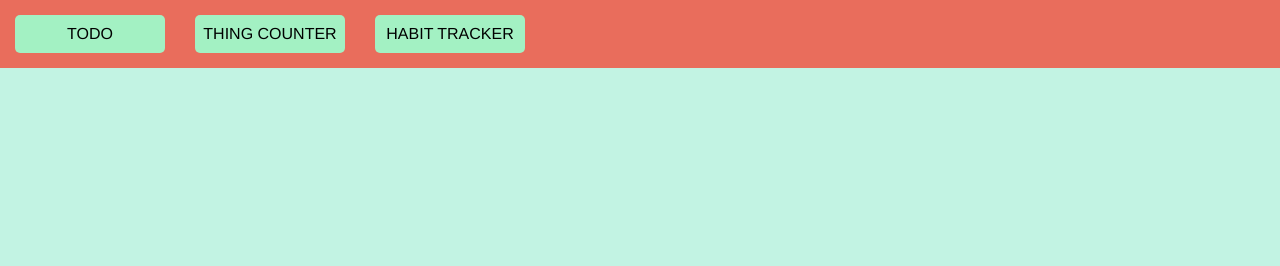
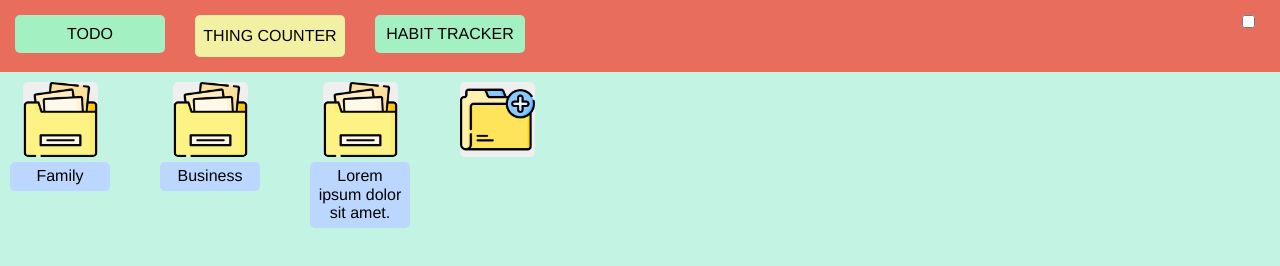
Before and after one commit to kxrn0/TODO-app, a plain HTML site: page index.html in a window 1280 px wide. Drawn offline with Linux system fonts and the light colour scheme.

Commit message:
finished the design of the the homepage of the todo section

```diff
--- a/base_style.css
+++ b/base_style.css
@@ -11,7 +11,7 @@ body {
 }
 
 .nav-bar ul {
-    /* padding: px; */
+    position: relative;
     display: flex;
     list-style: none;
     background: rgb(233, 109, 92);
@@ -37,3 +37,36 @@ body {
     background: rgb(110, 211, 155);
     transform: scale(.99);
 }
+
+.nav-bar input[type="checkbox"] {
+    position: absolute;
+    right: 25px;
+}
+
+#focused {
+    background: rgb(241, 240, 163);
+    padding: 12px 5px;
+}
+
+#focused:hover {
+    background: rgb(217, 228, 153);
+}
+
+#focused:active {
+    background: rgb(195, 218, 143);
+}
+
+@media screen and (max-width: 500px) {
+    .nav-bar button {
+        font-size: 13px;
+        width: auto;
+    }
+
+    .nav-bar li {
+        margin: 5px;
+    }
+
+    .nav-bar input[type="checkbox"] {
+        right: 10px;
+    }
+}
--- a/index.html
+++ b/index.html
@@ -6,7 +6,13 @@
     <meta name="viewport" content="width=device-width, initial-scale=1.0">
     <link rel="stylesheet" href="normalize.css">
     <link rel="stylesheet" href="base_style.css">
+    <link rel="stylesheet" href="todo_style.css">
     <title>Todo App</title>
+
+    <!--
+        folder.png : <a href="https://www.flaticon.com/free-icons/folder" title="folder icons">Folder icons created by Freepik - Flaticon</a>
+        add_folder.png : <a href="https://www.flaticon.com/free-icons/user-interface" title="user interface icons">User interface icons created by Freepik - Flaticon</a>
+     -->
 </head>
 <body>
     <!--
@@ -24,18 +30,40 @@
      -->
 
      <!--
-         What should be expected from a basic todo-app?
+         What should be expected from a basic todo app?
+         First of all I want to add a simple feature that I feel has been missing from other similar apps; folders.
+         I want the homescreen of the todo section to contain folders on which the todos will be stored.
+         There will be one layer to the folders, so the user won't be able to create folders within folders, at lest
+         on this version.
+         If there are no folders on the screen, a message will be printed at the bottom prompting the user to create a folder.
       -->
 
      <nav class="nav-bar">
          <ul>
-             <li><button class="todo">TODO</button></li>
-             <li><button class="thing-counter">THING COUNTER</button></li>
+             <li><button class="todo"">TODO</button></li>
+             <li><button class="thing-counter" id="focused">THING COUNTER</button></li>
              <li><button class="habit-tracker">HABIT TRACKER</button></li>
+             <li><input type="checkbox"></li>
          </ul>
      </nav>
      <main class="main-section">
-
+        <div class="todo-container">
+            <div class="folders">
+                <div class="folder">
+                    <button></button>
+                    <input type="text" value="Family">
+                </div>
+                <div class="folder">
+                    <button></button>
+                    <input type="text" value="Business">
+                </div>
+                <div class="folder">
+                    <button></button>
+                    <p>Lorem ipsum dolor sit amet.</p>
+                </div>
+                <div class="add-folder"><button></button></div>
+            </div>
+        </div>
      </main>
 </body>
 </html>
--- /dev/null
+++ b/todo_style.css
@@ -0,0 +1,66 @@
+.folders {
+    display: flex;
+    flex-wrap: wrap;
+    padding: 10px;
+    gap: 50px;
+    /* background: blue; */
+}
+
+.folder {
+    width: 100px;
+    display: flex;
+    flex-direction: column;
+    align-items: center;
+}
+
+.folder button {
+    width: 75px;
+    height: 75px;
+    background-image: url("images/folder.png");
+    background-size: cover;
+    border: none;
+    border-radius: 5px;
+}
+
+.folder button:hover {
+    background-color: rgb(245, 195, 195);
+}
+
+.folder button:active {
+    background-color: rgb(235, 185, 183);
+    transform: scale(.975);
+}
+
+.folder input[type="text"], .folder p {
+    text-align: center;
+    width: 100px;
+    margin-top: 5px;
+    padding: 5px;
+    background: rgb(188, 215, 255);
+    border: none;
+    border-radius: 5px;
+}
+
+.add-folder button {
+    width: 75px;
+    height: 75px;
+    background-image: url("images/add_folder.png");
+    background-size: cover;
+    border: none;
+    border-radius: 5px;
+}
+
+.add-folder button:hover {
+    background-color: rgb(235, 202, 183);
+}
+
+.add-folder button:active {
+    background-color: rgb(223, 186, 165);
+    transform: scale(.975);
+}
+
+@media screen and (max-width: 500px) {
+    .folders {
+        gap: 20px;
+    }
+}
```
Also changed, not shown: images/add_folder.png (added), images/folder.png (added).
